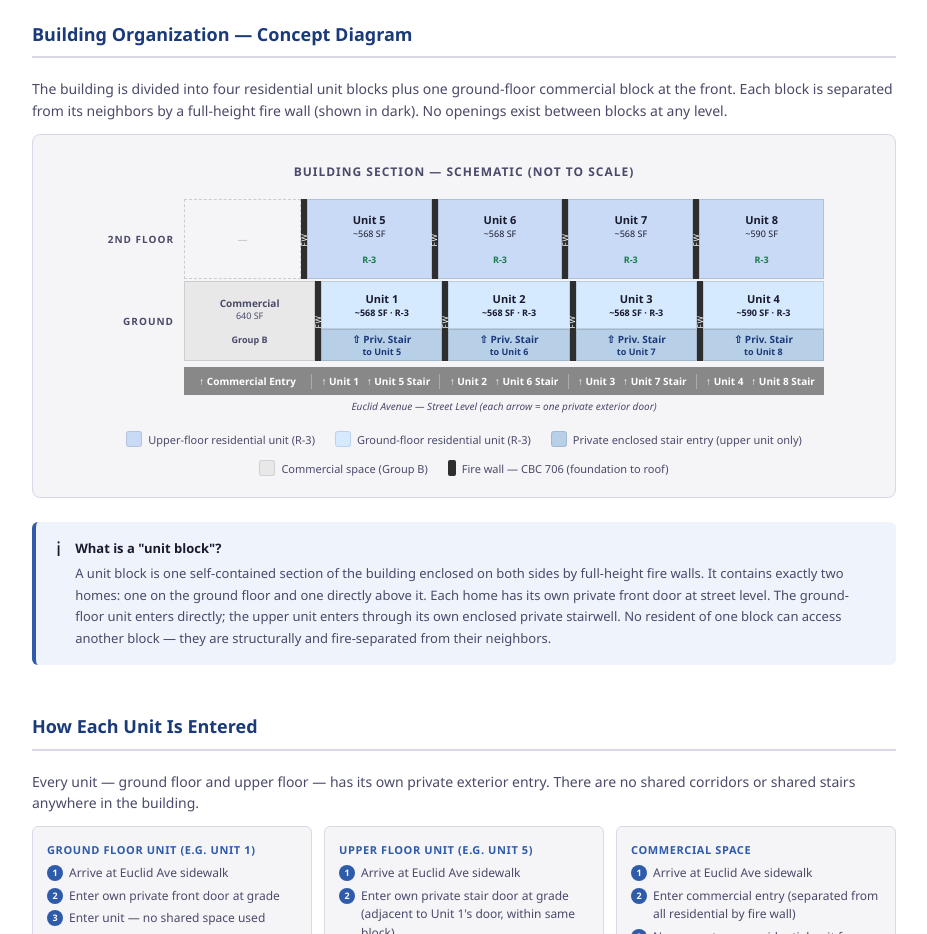
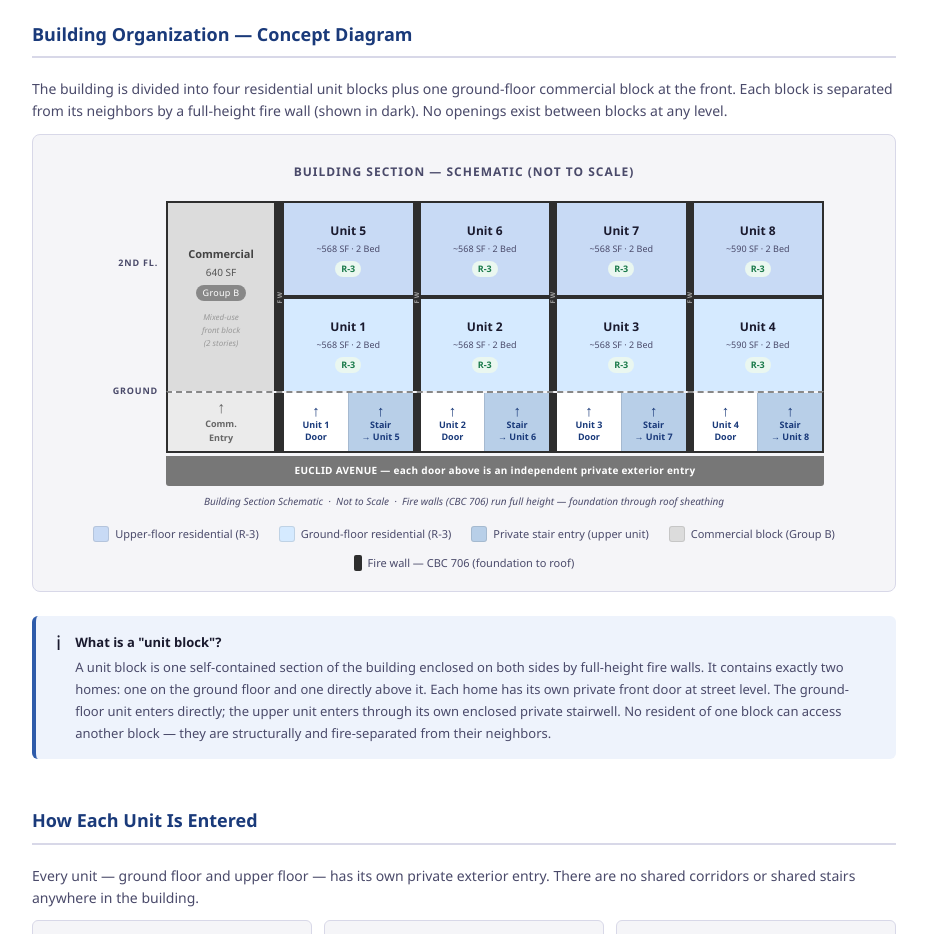
Before and after one commit to Blueberry0120x/Master-ProjectLibrary, a plain HTML site: page Output/euclid-concept-proposal.html in a window 1280 px wide. Shown: the part 1180-2114 px from the top of the page, without its empty margins (176-1103 px from the left). Drawn offline with Linux system fonts and the light colour scheme.

Commit message:
chore: auto-commit session changes -- utput/euclid-concept-proposal.html

```diff
--- a/Output/euclid-concept-proposal.html
+++ b/Output/euclid-concept-proposal.html
@@ -153,6 +153,7 @@
       border-radius: 8px;
       padding: 28px 24px 20px;
       margin-bottom: 24px;
+      overflow-x: auto;
     }
     .diagram-title {
       font-size: 12px;
@@ -160,121 +161,116 @@
       text-transform: uppercase;
       letter-spacing: 1px;
       color: var(--mid);
-      margin-bottom: 18px;
+      margin-bottom: 20px;
       text-align: center;
     }
-
-    /* Building grid */
-    .building {
-      display: flex;
-      flex-direction: column;
-      gap: 0;
-      width: 100%;
-      max-width: 720px;
-      margin: 0 auto;
+    .sect-frame { max-width: 720px; margin: 0 auto; }
+    .sect-row   { display: flex; }
+    .sect-labels {
+      width: 62px; flex-shrink: 0;
+      display: flex; flex-direction: column;
     }
-    .floor-label-row {
-      display: flex;
-      align-items: center;
-      gap: 8px;
-      margin-bottom: 4px;
+    .sect-lbl {
+      flex: 1;
+      display: flex; align-items: center; justify-content: flex-end;
+      padding-right: 8px;
+      font-size: 9px; font-weight: 700; text-transform: uppercase;
+      letter-spacing: .8px; color: var(--mid);
     }
-    .floor-label {
-      font-size: 10px;
-      font-weight: 700;
-      text-transform: uppercase;
-      letter-spacing: 1px;
-      color: var(--mid);
-      width: 72px;
-      text-align: right;
-      flex-shrink: 0;
+    .sect-col { flex: 1; display: flex; flex-direction: column; }
+    .sect-bldg {
+      border: 2.5px solid #2e2e2e;
+      border-bottom: none;
+      display: grid;
+      grid-template-columns: 108px 8px 1fr 8px 1fr 8px 1fr 8px 1fr;
+      grid-template-rows: 92px 4px 92px;
     }
-    .floor-row {
-      display: flex;
-      align-items: stretch;
-      gap: 0;
-      height: 80px;
+    .s-comm {
+      grid-column: 1; grid-row: 1 / 4;
+      background: #dcdcdc;
+      display: flex; flex-direction: column;
+      align-items: center; justify-content: center;
+      text-align: center; padding: 10px 8px;
+      border-right: 2.5px solid #2e2e2e;
     }
-    .floor-spacer { width: 80px; flex-shrink: 0; }
-    .units-row {
-      display: flex;
+    .s-fw {
+      grid-row: 1 / 4;
+      background: #2e2e2e;
+      position: relative;
+    }
+    .s-fw::after {
+      content: 'FW';
+      position: absolute; top: 50%; left: 50%;
+      transform: translate(-50%,-50%) rotate(-90deg);
+      font-size: 6.5px; font-weight: 800;
+      color: rgba(255,255,255,.55);
+      letter-spacing: 1.5px; white-space: nowrap;
+    }
+    .s-floorline { grid-column: 2 / 10; grid-row: 2; background: #2e2e2e; }
+    .s-u {
+      display: flex; flex-direction: column;
+      align-items: center; justify-content: center;
+      text-align: center; padding: 8px 6px;
+    }
+    .s-u.up { background: #c8daf5; }
+    .s-u.dn { background: #d5eaff; }
+    .s-u .un { font-size: 12px; font-weight: 700; color: #1a1a2e; }
+    .s-u .sf { font-size: 9px; color: #4a4a6a; margin-top: 2px; }
+    .s-u .r3 {
+      font-size: 9px; font-weight: 700; color: #1a7a4a;
+      margin-top: 5px; background: #eaf7f0;
+      padding: 1px 6px; border-radius: 8px;
+    }
+    /* entry zone — dashed top = grade line */
+    .sect-entry {
+      border: 2.5px solid #2e2e2e;
+      border-top: 2px dashed #888;
+      display: grid;
+      grid-template-columns: 108px 8px 1fr 8px 1fr 8px 1fr 8px 1fr;
+      min-height: 58px;
+    }
+    .se-comm {
+      grid-column: 1;
+      background: #ebebeb;
+      display: flex; flex-direction: column;
+      align-items: center; justify-content: center;
+      border-right: 2.5px solid #2e2e2e;
+      font-size: 9px; font-weight: 700; color: #666;
+      text-align: center; gap: 2px; padding: 6px;
+    }
+    .se-fw { background: #2e2e2e; }
+    .se-block { display: flex; }
+    .se-door {
       flex: 1;
-      gap: 0;
+      display: flex; flex-direction: column;
+      align-items: center; justify-content: center;
+      text-align: center; padding: 5px 3px;
+      font-size: 9px; font-weight: 700; line-height: 1.3;
     }
-    .unit-cell {
-      flex: 1;
-      display: flex;
-      flex-direction: column;
-      align-items: center;
-      justify-content: center;
-      font-size: 11px;
-      font-weight: 600;
-      text-align: center;
-      border: 1px solid rgba(0,0,0,.12);
-      padding: 6px 4px;
-      position: relative;
-      line-height: 1.3;
+    .se-door.d-unit  { background: #fff; color: var(--accent2); }
+    .se-door.d-stair { background: #b8cfe8; color: var(--accent2); border-left: 1px solid rgba(0,0,0,.1); }
+    .se-door .da { font-size: 15px; display: block; line-height: 1.1; margin-bottom: 1px; }
+    .sect-street-row { display: flex; margin-top: 3px; }
+    .sect-street-spacer { width: 62px; flex-shrink: 0; }
+    .sect-street {
+      flex: 1; background: #777; color: #fff;
+      font-size: 10px; font-weight: 700;
+      text-align: center; padding: 7px;
+      border-radius: 0 0 3px 3px; letter-spacing: .3px;
     }
-    .unit-cell.upper  { background: var(--unit-a); }
-    .unit-cell.ground { background: var(--unit-b); }
-    .unit-cell.stair  { background: var(--stair); font-size: 10px; color: var(--accent2); }
-    .unit-cell.comm   { background: var(--unit-comm); font-size: 10px; color: var(--mid); }
-
-    .fire-wall {
-      width: 6px;
-      flex-shrink: 0;
-      background: var(--wall);
-      display: flex;
-      align-items: center;
-      justify-content: center;
+    .sect-note {
+      text-align: center; font-size: 10px;
+      color: var(--mid); font-style: italic; margin-top: 8px;
     }
-    .fire-wall-label {
-      writing-mode: vertical-rl;
-      font-size: 8px;
-      color: #fff;
-      letter-spacing: 1px;
-      text-transform: uppercase;
-      white-space: nowrap;
-      transform: rotate(180deg);
+    .s-comm-name { font-size: 11px; font-weight: 700; color: #444; }
+    .s-comm-sf   { font-size: 10px; color: #555; margin-top: 3px; }
+    .s-comm-tag  {
+      font-size: 9px; background: #888; color: #fff;
+      padding: 1px 7px; border-radius: 10px;
+      margin-top: 5px; letter-spacing: .3px;
     }
-
-    /* street level bar */
-    .street-row {
-      display: flex;
-      align-items: center;
-      gap: 0;
-      margin-top: 0;
-    }
-    .street-spacer { width: 80px; flex-shrink: 0; }
-    .street-bar {
-      flex: 1;
-      height: 32px;
-      background: #bbb;
-      display: flex;
-      align-items: center;
-      gap: 0;
-    }
-    .door-marker {
-      flex: 1;
-      height: 100%;
-      display: flex;
-      align-items: center;
-      justify-content: center;
-      font-size: 10px;
-      font-weight: 700;
-      color: #fff;
-      border-right: 1px solid rgba(255,255,255,.3);
-      gap: 2px;
-    }
-    .door-marker .arrow { font-size: 12px; }
-    .street-label {
-      width: 80px;
-      flex-shrink: 0;
-      font-size: 10px;
-      color: var(--mid);
-      padding-left: 8px;
-      font-style: italic;
-    }
+    .s-comm-note { font-size: 8px; color: #999; margin-top: 10px; font-style: italic; line-height: 1.6; }
+    .se-arrow    { font-size: 16px; line-height: 1; }
 
     /* legend */
     .legend {
@@ -513,76 +509,110 @@
 
     <div class="diagram-wrap">
       <div class="diagram-title">Building Section — Schematic (Not to Scale)</div>
-      <div class="building">
 
-        <!-- 2nd Floor label row -->
-        <div style="display:flex; align-items:center; margin-bottom:2px;">
-          <div style="width:80px; text-align:right; padding-right:10px; font-size:10px; font-weight:700; text-transform:uppercase; letter-spacing:1px; color:var(--mid); flex-shrink:0;">2nd Floor</div>
-          <div style="flex:1; display:flex;">
-            <!-- Comm spacer -->
-            <div style="flex:1; height:80px; background:transparent; border:1px dashed #ccc; display:flex; align-items:center; justify-content:center; font-size:10px; color:#bbb;">—</div>
-            <div class="fire-wall"><span class="fire-wall-label">FW</span></div>
-            <div class="unit-cell upper" style="flex:1;">Unit 5<br><span style="font-size:9px;font-weight:400;">~568 SF</span><br><span style="font-size:9px;color:var(--green);font-weight:700;">R-3</span></div>
-            <div class="fire-wall"><span class="fire-wall-label">FW</span></div>
-            <div class="unit-cell upper" style="flex:1;">Unit 6<br><span style="font-size:9px;font-weight:400;">~568 SF</span><br><span style="font-size:9px;color:var(--green);font-weight:700;">R-3</span></div>
-            <div class="fire-wall"><span class="fire-wall-label">FW</span></div>
-            <div class="unit-cell upper" style="flex:1;">Unit 7<br><span style="font-size:9px;font-weight:400;">~568 SF</span><br><span style="font-size:9px;color:var(--green);font-weight:700;">R-3</span></div>
-            <div class="fire-wall"><span class="fire-wall-label">FW</span></div>
-            <div class="unit-cell upper" style="flex:1;">Unit 8<br><span style="font-size:9px;font-weight:400;">~590 SF</span><br><span style="font-size:9px;color:var(--green);font-weight:700;">R-3</span></div>
+      <div class="sect-frame">
+
+        <!-- Floor labels + Building grid -->
+        <div class="sect-row">
+          <div class="sect-labels">
+            <div class="sect-lbl">2nd Fl.</div>
+            <div style="height:4px;"></div>
+            <div class="sect-lbl">Ground</div>
           </div>
+          <div class="sect-col">
+
+            <!-- BUILDING GRID -->
+            <div class="sect-bldg">
+
+              <!-- Commercial: spans all rows -->
+              <div class="s-comm">
+                <div class="s-comm-name">Commercial</div>
+                <div class="s-comm-sf">640 SF</div>
+                <div class="s-comm-tag">Group B</div>
+                <div class="s-comm-note">Mixed-use<br>front block<br>(2 stories)</div>
               </div>
 
-        <!-- 1st Floor label row -->
-        <div style="display:flex; align-items:center; margin-bottom:2px;">
-          <div style="width:80px; text-align:right; padding-right:10px; font-size:10px; font-weight:700; text-transform:uppercase; letter-spacing:1px; color:var(--mid); flex-shrink:0;">Ground</div>
-          <div style="flex:1; display:flex;">
-            <div class="unit-cell comm" style="flex:1;">Commercial<br><span style="font-size:9px;font-weight:400;">640 SF</span><br><span style="font-size:9px;color:var(--mid);font-weight:700;">Group B</span></div>
-            <div class="fire-wall"><span class="fire-wall-label">FW</span></div>
-            <div style="flex:1; display:flex; flex-direction:column; height:80px;">
-              <div class="unit-cell ground" style="flex:1; height:50%;">Unit 1<br><span style="font-size:9px;">~568 SF · R-3</span></div>
-              <div class="unit-cell stair"  style="flex:0 0 40%; height:40%;">&#8679; Priv. Stair<br><span style="font-size:9px;">to Unit 5</span></div>
+              <div class="s-fw" style="grid-column:2;"></div>
+
+              <div class="s-u up" style="grid-column:3;grid-row:1;">
+                <div class="un">Unit 5</div><div class="sf">~568 SF · 2 Bed</div><div class="r3">R-3</div>
               </div>
-            <div class="fire-wall"><span class="fire-wall-label">FW</span></div>
-            <div style="flex:1; display:flex; flex-direction:column; height:80px;">
-              <div class="unit-cell ground" style="flex:1; height:50%;">Unit 2<br><span style="font-size:9px;">~568 SF · R-3</span></div>
-              <div class="unit-cell stair"  style="flex:0 0 40%; height:40%;">&#8679; Priv. Stair<br><span style="font-size:9px;">to Unit 6</span></div>
+              <div class="s-fw" style="grid-column:4;"></div>
+              <div class="s-u up" style="grid-column:5;grid-row:1;">
+                <div class="un">Unit 6</div><div class="sf">~568 SF · 2 Bed</div><div class="r3">R-3</div>
               </div>
-            <div class="fire-wall"><span class="fire-wall-label">FW</span></div>
-            <div style="flex:1; display:flex; flex-direction:column; height:80px;">
-              <div class="unit-cell ground" style="flex:1; height:50%;">Unit 3<br><span style="font-size:9px;">~568 SF · R-3</span></div>
-              <div class="unit-cell stair"  style="flex:0 0 40%; height:40%;">&#8679; Priv. Stair<br><span style="font-size:9px;">to Unit 7</span></div>
+              <div class="s-fw" style="grid-column:6;"></div>
+              <div class="s-u up" style="grid-column:7;grid-row:1;">
+                <div class="un">Unit 7</div><div class="sf">~568 SF · 2 Bed</div><div class="r3">R-3</div>
               </div>
-            <div class="fire-wall"><span class="fire-wall-label">FW</span></div>
-            <div style="flex:1; display:flex; flex-direction:column; height:80px;">
-              <div class="unit-cell ground" style="flex:1; height:50%;">Unit 4<br><span style="font-size:9px;">~590 SF · R-3</span></div>
-              <div class="unit-cell stair"  style="flex:0 0 40%; height:40%;">&#8679; Priv. Stair<br><span style="font-size:9px;">to Unit 8</span></div>
-            </div>
-          </div>
+              <div class="s-fw" style="grid-column:8;"></div>
+              <div class="s-u up" style="grid-column:9;grid-row:1;">
+                <div class="un">Unit 8</div><div class="sf">~590 SF · 2 Bed</div><div class="r3">R-3</div>
               </div>
 
-        <!-- Street bar -->
-        <div style="display:flex; align-items:center; margin-top:4px;">
-          <div style="width:80px; flex-shrink:0;"></div>
-          <div style="flex:1;">
-            <div style="height:28px; background:#888; display:flex; align-items:center;">
-              <div style="flex:1; display:flex; align-items:center; justify-content:center; font-size:10px; color:#fff; font-weight:700; border-right:1px solid rgba(255,255,255,.3);">&#8593; Commercial Entry</div>
-              <div style="flex:1; display:flex; align-items:center; justify-content:center; font-size:10px; color:#fff; font-weight:700; border-right:1px solid rgba(255,255,255,.3);">&#8593; Unit 1 &nbsp; &#8593; Unit 5 Stair</div>
-              <div style="flex:1; display:flex; align-items:center; justify-content:center; font-size:10px; color:#fff; font-weight:700; border-right:1px solid rgba(255,255,255,.3);">&#8593; Unit 2 &nbsp; &#8593; Unit 6 Stair</div>
-              <div style="flex:1; display:flex; align-items:center; justify-content:center; font-size:10px; color:#fff; font-weight:700; border-right:1px solid rgba(255,255,255,.3);">&#8593; Unit 3 &nbsp; &#8593; Unit 7 Stair</div>
-              <div style="flex:1; display:flex; align-items:center; justify-content:center; font-size:10px; color:#fff; font-weight:700;">&#8593; Unit 4 &nbsp; &#8593; Unit 8 Stair</div>
+              <div class="s-floorline"></div>
+
+              <div class="s-u dn" style="grid-column:3;grid-row:3;">
+                <div class="un">Unit 1</div><div class="sf">~568 SF · 2 Bed</div><div class="r3">R-3</div>
               </div>
-            <div style="font-size:10px; color:var(--mid); text-align:center; margin-top:4px; font-style:italic;">Euclid Avenue — Street Level (each arrow = one private exterior door)</div>
+              <div class="s-u dn" style="grid-column:5;grid-row:3;">
+                <div class="un">Unit 2</div><div class="sf">~568 SF · 2 Bed</div><div class="r3">R-3</div>
               </div>
+              <div class="s-u dn" style="grid-column:7;grid-row:3;">
+                <div class="un">Unit 3</div><div class="sf">~568 SF · 2 Bed</div><div class="r3">R-3</div>
+              </div>
+              <div class="s-u dn" style="grid-column:9;grid-row:3;">
+                <div class="un">Unit 4</div><div class="sf">~590 SF · 2 Bed</div><div class="r3">R-3</div>
               </div>
 
+            </div><!-- /sect-bldg -->
+
+            <!-- ENTRY ZONE — dashed top = grade threshold -->
+            <div class="sect-entry">
+              <div class="se-comm">
+                <span class="se-arrow">&#8593;</span>
+                <span>Comm.<br>Entry</span>
               </div>
+              <div class="se-fw" style="grid-column:2;"></div>
+              <div class="se-block" style="grid-column:3;">
+                <div class="se-door d-unit"><span class="da">&#8593;</span>Unit 1<br>Door</div>
+                <div class="se-door d-stair"><span class="da">&#8593;</span>Stair<br>&#8594; Unit 5</div>
+              </div>
+              <div class="se-fw" style="grid-column:4;"></div>
+              <div class="se-block" style="grid-column:5;">
+                <div class="se-door d-unit"><span class="da">&#8593;</span>Unit 2<br>Door</div>
+                <div class="se-door d-stair"><span class="da">&#8593;</span>Stair<br>&#8594; Unit 6</div>
+              </div>
+              <div class="se-fw" style="grid-column:6;"></div>
+              <div class="se-block" style="grid-column:7;">
+                <div class="se-door d-unit"><span class="da">&#8593;</span>Unit 3<br>Door</div>
+                <div class="se-door d-stair"><span class="da">&#8593;</span>Stair<br>&#8594; Unit 7</div>
+              </div>
+              <div class="se-fw" style="grid-column:8;"></div>
+              <div class="se-block" style="grid-column:9;">
+                <div class="se-door d-unit"><span class="da">&#8593;</span>Unit 4<br>Door</div>
+                <div class="se-door d-stair"><span class="da">&#8593;</span>Stair<br>&#8594; Unit 8</div>
+              </div>
+            </div><!-- /sect-entry -->
+
+          </div><!-- /sect-col -->
+        </div><!-- /sect-row -->
+
+        <!-- STREET BAR -->
+        <div class="sect-street-row">
+          <div class="sect-street-spacer"></div>
+          <div class="sect-street">EUCLID AVENUE — each door above is an independent private exterior entry</div>
+        </div>
+        <div class="sect-note">Building Section Schematic &nbsp;·&nbsp; Not to Scale &nbsp;·&nbsp; Fire walls (CBC 706) run full height — foundation through roof sheathing</div>
+
+      </div><!-- /sect-frame -->
 
       <!-- Legend -->
       <div class="legend">
-        <div class="legend-item"><div class="legend-swatch" style="background:var(--unit-a);"></div> Upper-floor residential unit (R-3)</div>
-        <div class="legend-item"><div class="legend-swatch" style="background:var(--unit-b);"></div> Ground-floor residential unit (R-3)</div>
-        <div class="legend-item"><div class="legend-swatch" style="background:var(--stair);"></div> Private enclosed stair entry (upper unit only)</div>
-        <div class="legend-item"><div class="legend-swatch" style="background:var(--unit-comm);"></div> Commercial space (Group B)</div>
+        <div class="legend-item"><div class="legend-swatch" style="background:#c8daf5;"></div> Upper-floor residential (R-3)</div>
+        <div class="legend-item"><div class="legend-swatch" style="background:#d5eaff;"></div> Ground-floor residential (R-3)</div>
+        <div class="legend-item"><div class="legend-swatch" style="background:#b8cfe8;"></div> Private stair entry (upper unit)</div>
+        <div class="legend-item"><div class="legend-swatch" style="background:#dcdcdc;"></div> Commercial block (Group B)</div>
         <div class="legend-item"><div class="legend-wall"></div> Fire wall — CBC 706 (foundation to roof)</div>
       </div>
     </div>
```
Lines whose indentation alone changed are shown as unchanged.
